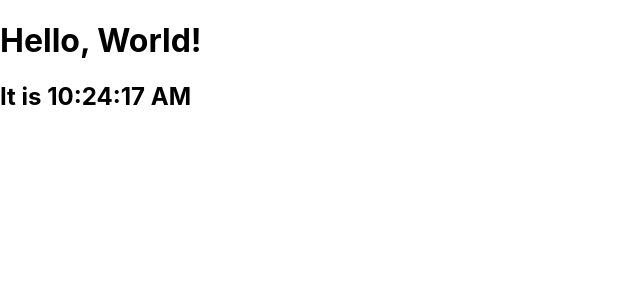
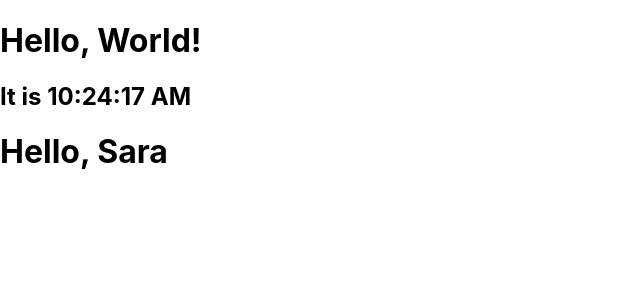
Before and after one commit to prachisawarkar/React-, a React (Create React App) app: page / in a window 1280 px wide. Shown: the top 300 px of the page, without its empty margins (0-640 px from the left). Built offline with nearby package versions, Linux system fonts and the light colour scheme.

Commit message:
test-version-3

```diff
--- a/public/index.html
+++ b/public/index.html
@@ -39,5 +39,6 @@
       To begin the development, run `npm start` or `yarn start`.
       To create a production bundle, use `npm run build` or `yarn build`.
     -->
+    <div id = 'component'></div>
   </body>
 </html>
--- a/src/index.js
+++ b/src/index.js
@@ -20,7 +20,14 @@ function tick() {
   )
   ReactDOM.render(element, document.getElementById('root'))
 }
-setInterval(tick, 1000);
+setInterval(tick, 100);
+
+function Welcome(props){
+  return <h1>Hello, {props.name}</h1>
+}
+
+const welc = <Welcome name = 'Sara' />
+ReactDOM.render(welc, document.getElementById('component'));
 // If you want your app to work offline and load faster, you can change
 // unregister() to register() below. Note this comes with some pitfalls.
 // Learn more about service workers: https://bit.ly/CRA-PWA
```
